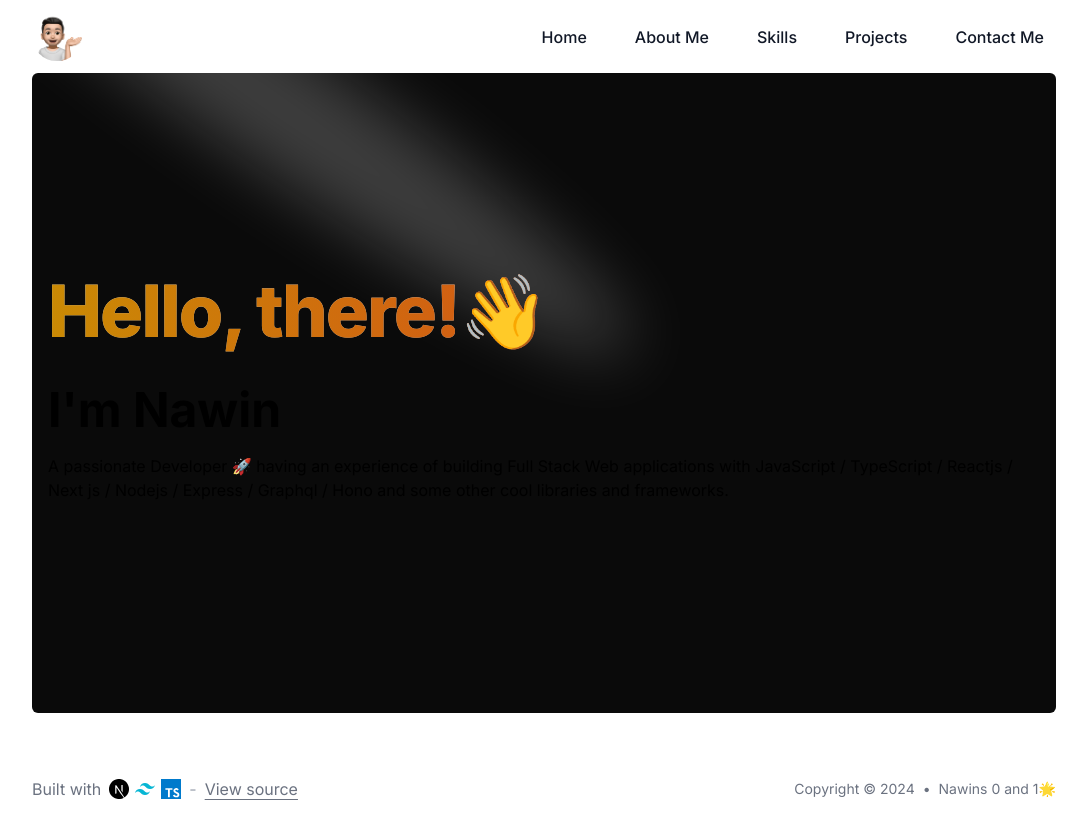
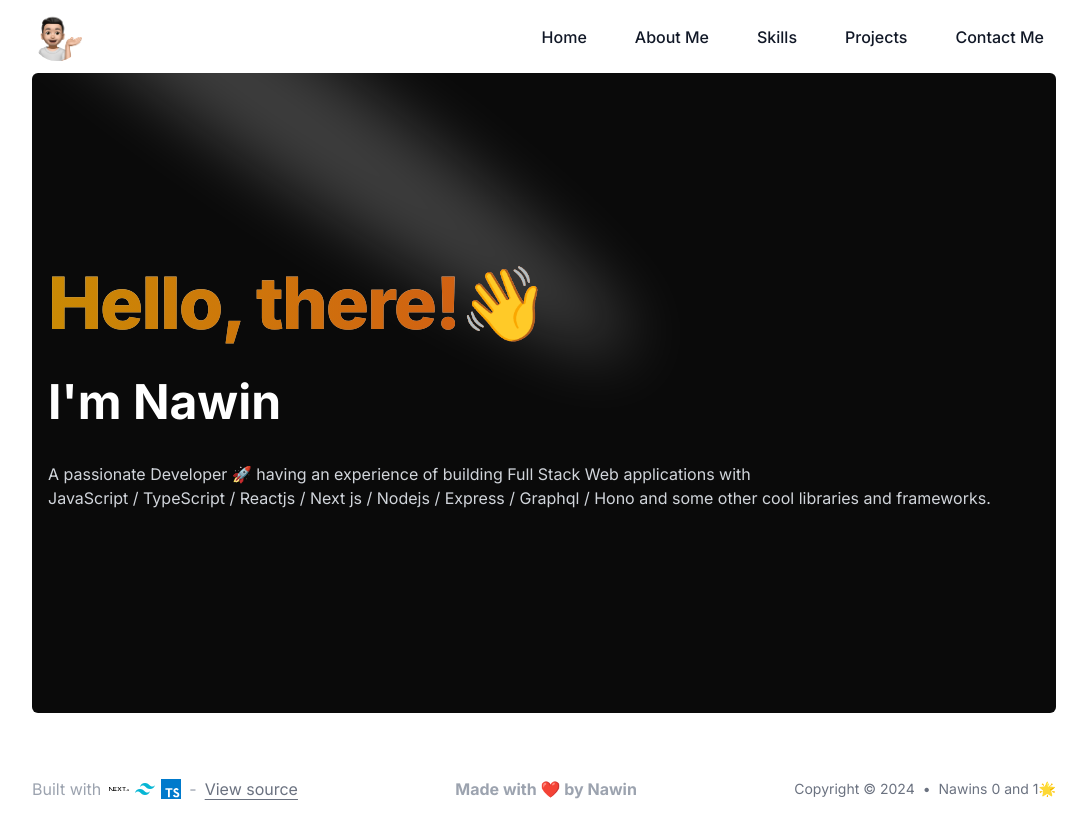
Before and after one commit to nawinsharma/Nawin, a Next.js app: page / in a window 1280 px wide. Shown: the top 838 px of the page, without its empty margins (96-1183 px from the left). Built offline with nearby package versions, Linux system fonts and the light colour scheme.

Commit message:
fix: some css

```diff
--- a/src/app/components/Footer.tsx
+++ b/src/app/components/Footer.tsx
@@ -1,6 +1,6 @@
 import Image from 'next/image'
 import { Link } from './Link'
-import NextJS from '../../../icons/nextjs.svg'
+import NextJS from '../../../public/next.svg'
 import TailwindCSS from '../../../icons/tailwind.svg'
 import Typescript from '../../../icons/typescript.svg'
 
@@ -9,7 +9,7 @@ export function Footer() {
     <footer>
       <div className="mb-8 mt-16 items-center justify-between space-y-4 md:mb-10 md:flex md:space-y-0">
         <div className="flex items-center space-x-1">
-      <span className="mr-1 text-gray-500 dark:text-gray-400">Built with</span>
+          <span className="mr-1 text-gray-400">Built with</span>
           <div className="flex space-x-1.5">
             <Link href="NextJs">
               <Image src={NextJS} alt='next' className="h-3 w-3 lg:h-4 lg:w-4 xl:h-5 xl:w-5" />
@@ -24,11 +24,15 @@ export function Footer() {
           <span className="px-1 text-gray-400 dark:text-gray-500">-</span>
           <Link
             href={"https://github.com/nawinkumarsharma/nawin"}
-        className="text-gray-500 underline underline-offset-4 dark:text-gray-400"
+            className="text-gray-500 underline underline-offset-4 dark:text-gray-400 hover:text-green-500"
           >
             <span data-umami-event="view-source">View source</span>
           </Link>
-    </div>        <div className="my-2 flex space-x-2 text-sm text-gray-500 dark:text-gray-400">
+        </div>
+        <div className="text-center text-gray-400 font-bold ">
+          Made with ❤️ by Nawin
+        </div>
+        <div className="my-2 flex space-x-2 text-sm text-gray-500 dark:text-gray-400">
           <div>{`Copyright © ${new Date().getFullYear()}`}</div>
           <span>{` • `}</span>
           <span>Nawins 0 and 1🌟</span>
--- a/src/app/components/Header/Header.tsx
+++ b/src/app/components/Header/Header.tsx
@@ -6,7 +6,7 @@ import clsx from 'clsx';
 
 export function Header({ onToggleNav }: { onToggleNav: () => void }) {
     return (
-    <header className="supports-backdrop-blur:bg-white/95 sticky top-0 z-40 overflow-x-hidden bg-white/75 py-3 backdrop-blur dark:bg-dark/75">
+    <header className="supports-backdrop-blur:bg-white/5 sticky top-0 z-40 overflow-x-hidden  py-3 backdrop-blur ">
       <div className="mx-auto flex max-w-3xl items-center justify-between px-3 xl:max-w-5xl xl:px-0">
         <div>
           <Link href="/" aria-label="logo">
@@ -27,7 +27,7 @@ export function Header({ onToggleNav }: { onToggleNav: () => void }) {
           <div className="hidden space-x-6  sm:block">
           {headerNavLinks.map((link) => {
               let className = clsx(
-                'inline-block rounded font-medium text-gray-900 hover:text-green-900  hover:underline dark:text-gray-100 py-1 px-2 sm:py-2 sm:px-3'
+                'inline-block rounded font-medium text-gray-900 hover:text-green-500 hover:tfont-extrabold  hover:underline dark:text-gray-100 py-1 px-2 sm:py-2 sm:px-3'
               )
               return (
                 <Link key={link.title} href={link.href}>
--- a/src/app/components/Hero.tsx
+++ b/src/app/components/Hero.tsx
@@ -22,13 +22,13 @@ export function HeroSection() {
           </div>
         </h1>
         <div className="flex items-center gap-5">
-          <span className="text-xl sm:text-3xl md:text-5xl font-bold dark:text-white">
+          <span className="text-xl sm:text-3xl md:text-5xl font-bold text-white">
             I&apos;m Nawin
           </span>
         </div>
-        <div className="mt-5">
-            A passionate Developer 🚀 having an experience of building Full Stack Web applications with JavaScript / TypeScript / Reactjs / Next js / Nodejs / Express / Graphql /  Hono   and some other cool libraries and frameworks.
-          </div>
+        <div className="mt-9 text-gray-300">
+          A passionate Developer 🚀 having an experience of building Full Stack Web applications with <br /> JavaScript / TypeScript / Reactjs / Next js / Nodejs / Express / Graphql /  Hono   and some other cool libraries and frameworks.
+        </div>
       </div>
     </div>
   );
```
Lines whose indentation alone changed are shown as unchanged.
